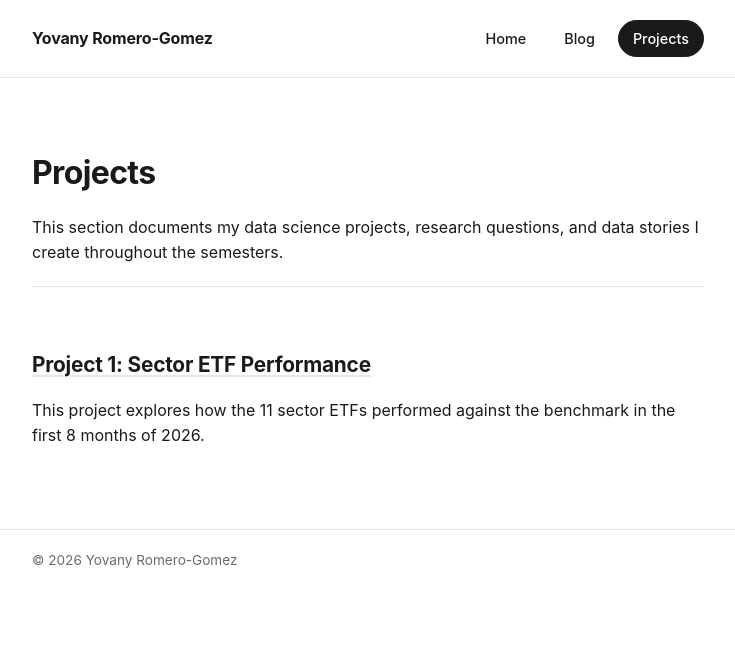
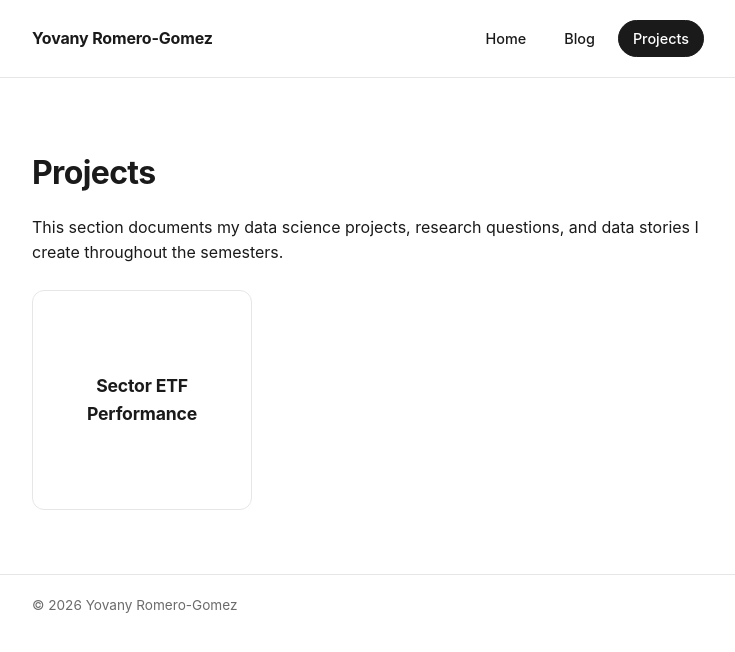
Before and after one commit to yromerog/data-structures-portfolio, a Jekyll site: the page built from projects.md, in a window 1280 px wide. Shown: the top 652 px of the page, without its empty margins (272-1007 px from the left). Built offline with Jekyll 4.4.1, drawn with Linux system fonts in a browser that asks for light colours.

Commit message:
Add flip-card interaction to project entries
Each project is now a square card that flips on hover to reveal a
short description and a link, using a dependency-free CSS 3D flip
(perspective + rotateY, backface-visibility: hidden). Flips via
:focus-within for keyboard users, via a small JS tap-toggle fallback
on touch devices (hover: none), and respects prefers-reduced-motion
by dropping the animated transition while keeping the flip itself.
Reuses the existing --bg/--accent tokens so it stays monochrome and
adapts to dark mode automatically.

```diff
--- a/assets/css/main.css
+++ b/assets/css/main.css
@@ -170,6 +170,95 @@ body {
   margin-top: 0.5em;
 }
 
+/* Project cards (flip on hover) */
+
+.project-grid {
+  display: flex;
+  flex-wrap: wrap;
+  gap: 24px;
+  margin-top: 1.5rem;
+  padding: 0;
+  list-style: none;
+}
+
+.project-card {
+  width: 220px;
+  aspect-ratio: 1 / 1;
+  perspective: 1000px;
+  cursor: pointer;
+}
+
+.card-inner {
+  position: relative;
+  width: 100%;
+  height: 100%;
+  transition: transform 0.6s;
+  transform-style: preserve-3d;
+}
+
+@media (hover: hover) {
+  .project-card:hover .card-inner {
+    transform: rotateY(180deg);
+  }
+}
+
+.project-card:focus-within .card-inner,
+.project-card.is-flipped .card-inner {
+  transform: rotateY(180deg);
+}
+
+.card-front,
+.card-back {
+  position: absolute;
+  inset: 0;
+  backface-visibility: hidden;
+  border-radius: 12px;
+  border: 1px solid var(--border);
+  display: flex;
+  flex-direction: column;
+  align-items: center;
+  justify-content: center;
+  text-align: center;
+  padding: 1.25rem;
+}
+
+.card-front {
+  background: var(--bg);
+}
+
+.card-front h3 {
+  margin: 0;
+  font-size: 1.1rem;
+  letter-spacing: -0.01em;
+}
+
+.card-back {
+  background: var(--accent);
+  color: var(--accent-text);
+  transform: rotateY(180deg);
+}
+
+.card-back p {
+  margin: 0 0 0.75rem;
+  font-size: 0.85rem;
+  line-height: 1.4;
+  color: var(--accent-text);
+}
+
+.card-back a {
+  color: var(--accent-text);
+  font-weight: 600;
+  font-size: 0.85rem;
+  text-decoration: underline;
+  text-underline-offset: 3px;
+}
+
+@media (prefers-reduced-motion: reduce) {
+  .card-inner {
+    transition: none;
+  }
+}
+
 /* Footer */
 
 .site-footer {
--- a/assets/js/main.js
+++ b/assets/js/main.js
@@ -65,3 +65,15 @@ document.addEventListener("DOMContentLoaded", function () {
     });
   }
 });
+
+document.addEventListener("DOMContentLoaded", function () {
+  var hasHover = window.matchMedia("(hover: hover)").matches;
+  if (hasHover) return;
+
+  document.querySelectorAll(".project-card").forEach(function (card) {
+    card.addEventListener("click", function (e) {
+      if (e.target.closest("a")) return;
+      card.classList.toggle("is-flipped");
+    });
+  });
+});
--- a/projects.md
+++ b/projects.md
@@ -11,10 +11,16 @@ This section documents my data science projects, research questions, and data st
 
 </div>
 
-<div class="post-preview reveal" markdown="1">
-
-## [Project 1: Sector ETF Performance](https://github.com/yromerog/data-structures-portfolio/blob/main/1st_project.ipynb)
-
-This project explores how the 11 sector ETFs performed against the benchmark in the first 8 months of 2026.
-
+<div class="project-grid reveal">
+  <div class="project-card">
+    <div class="card-inner">
+      <div class="card-front">
+        <h3>Sector ETF Performance</h3>
+      </div>
+      <div class="card-back">
+        <p>How the 11 sector ETFs performed against the benchmark in the first 8 months of 2026.</p>
+        <a href="https://github.com/yromerog/data-structures-portfolio/blob/main/1st_project.ipynb">View Project →</a>
+      </div>
+    </div>
+  </div>
 </div>
```
